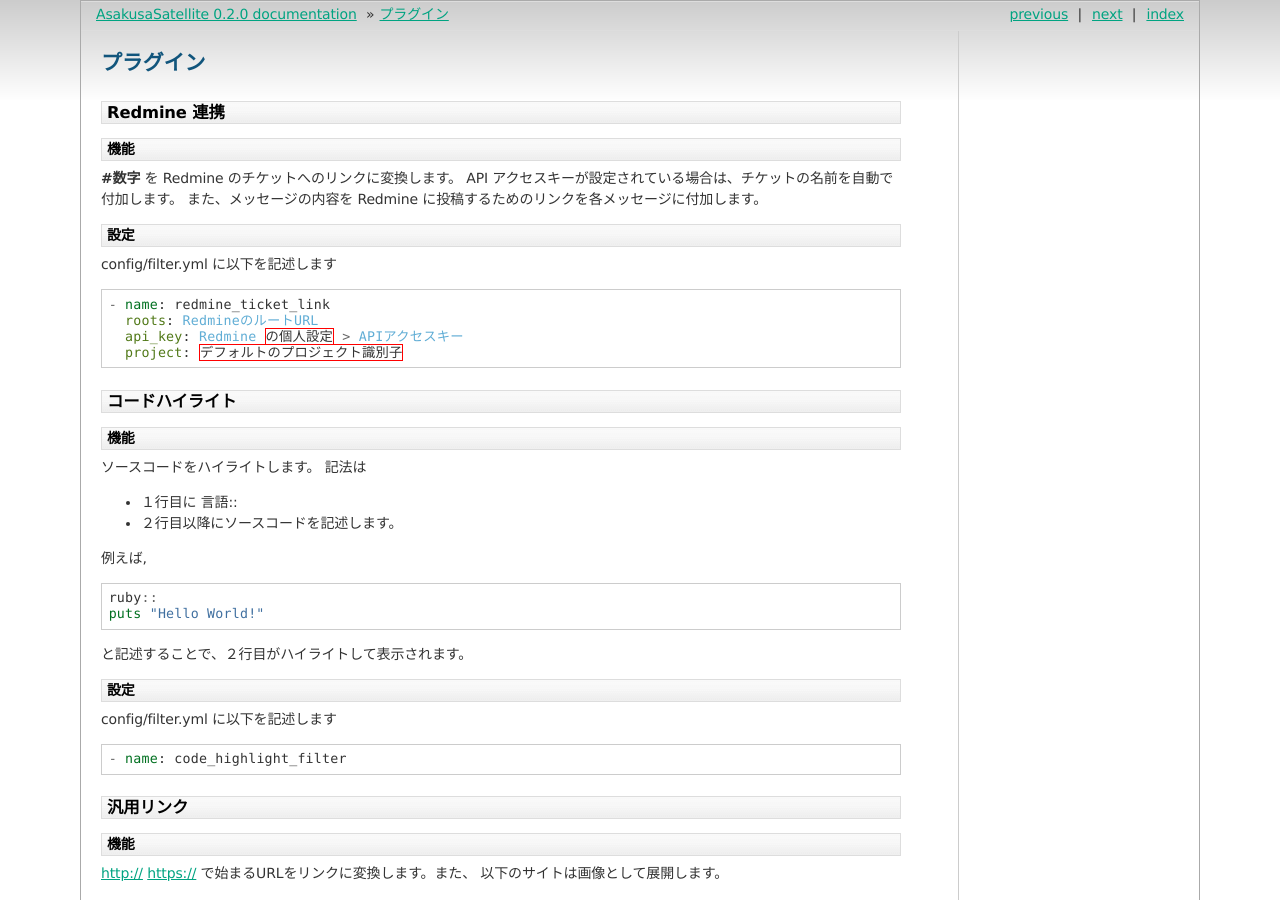
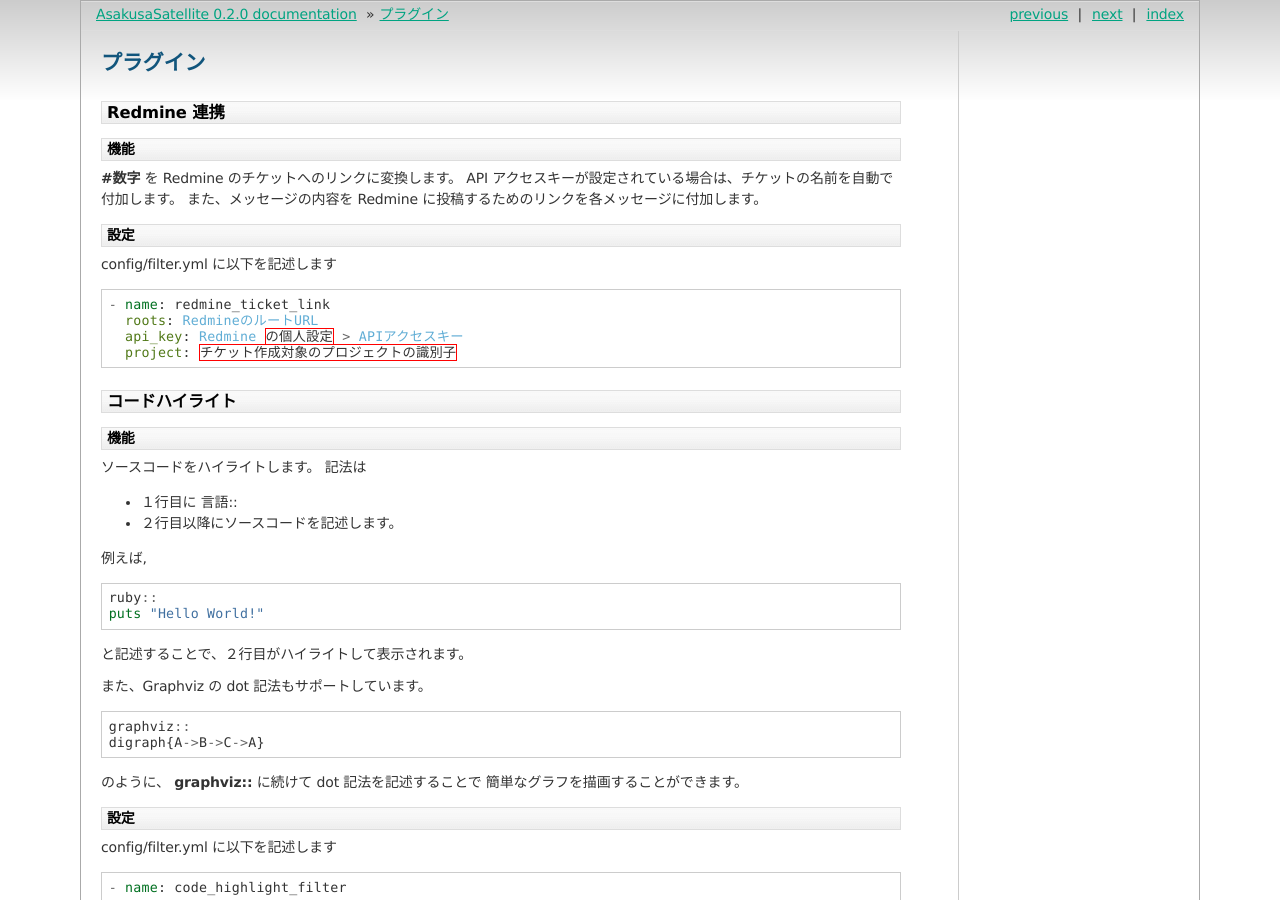
Before and after one commit to codefirst/asakusa-satellite-manual, a Sphinx documentation site: the page built from source/plugin.rst, in a window 1280 px wide and 900 px high. Built offline with Sphinx 7.4.7, drawn with Linux system fonts in a browser that asks for light colours.

Commit message:
Added: description of Graphviz plugin

```diff
--- a/source/plugin.rst
+++ b/source/plugin.rst
@@ -17,7 +17,7 @@ config/filter.yml に以下を記述します
   - name: redmine_ticket_link
     roots: RedmineのルートURL
     api_key: Redmine の個人設定 > APIアクセスキー
-    project: デフォルトのプロジェクト識別子
+    project: チケット作成対象のプロジェクトの識別子
 
 コードハイライト
 -----------------------
@@ -37,6 +37,16 @@ config/filter.yml に以下を記述します
   puts "Hello World!"
 
 と記述することで、２行目がハイライトして表示されます。
+
+また、Graphviz の dot 記法もサポートしています。
+
+.. code-block:: ruby
+
+  graphviz::
+  digraph{A->B->C->A}
+
+のように、 **graphviz::** に続けて dot 記法を記述することで
+簡単なグラフを描画することができます。
 
 設定
 ^^^^^^^^^^^^^^^^^^^^^^^
```
